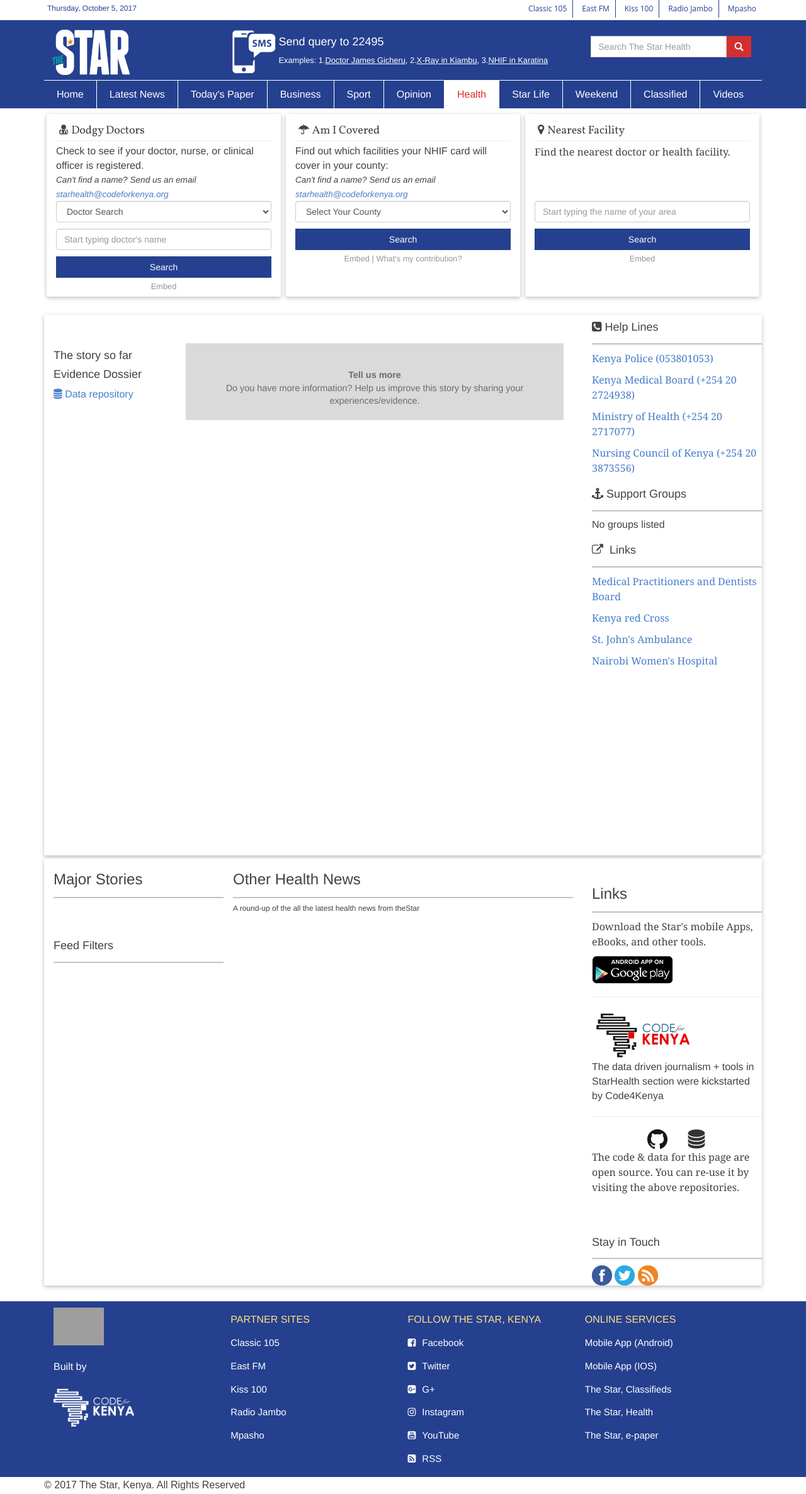
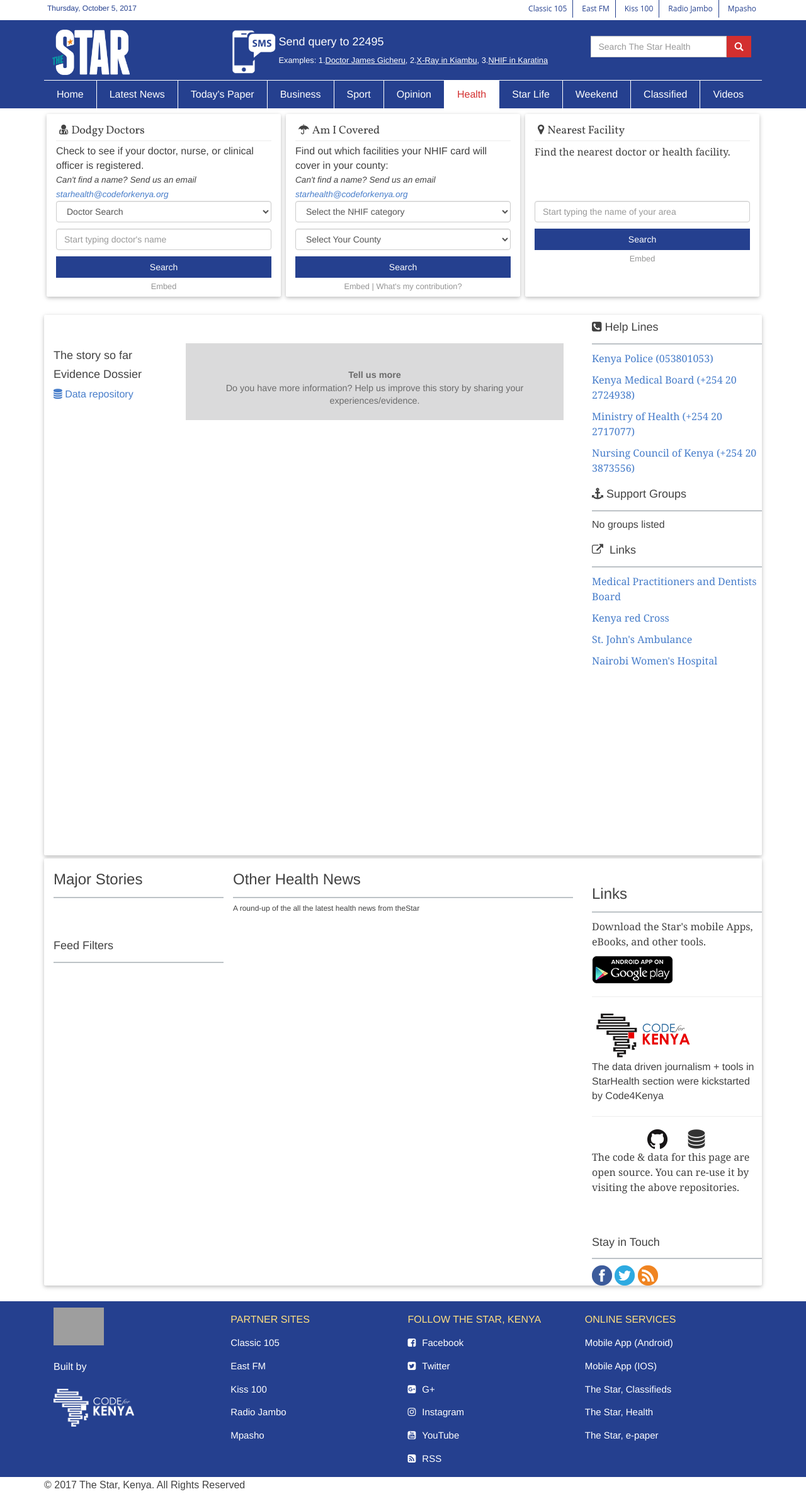
Before and after one commit to CodeForAfrica/HealthTools.KE-theStarHealth, a Jekyll site: the page built from index.html, in a window 1280 px wide. Shown: the whole page at 63% size. Built offline with Jekyll 4.4.1, drawn with Linux system fonts in a browser that asks for light colours; a script that is not in the unit is left out; comment, search, counter and statistics services are not loaded; grey boxes are pictures that could not be loaded.

Commit message:
add NHIF category list

```diff
--- a/_includes/apps/nhif.html
+++ b/_includes/apps/nhif.html
@@ -5,7 +5,14 @@
         Find out which facilities your NHIF card will cover in your county:<br/><small><em>Can't find a name? Send us an email <a href="mailto:starhealth@codeforkenya.org" target="_blank">starhealth@codeforkenya.org</a></em></small>
     </div>
     <div class="app_bottom">
-        <select id="county_select" class="form-control">
+        <select class="form-control" id="nhif-category" required>
+            <option value="0">Select the NHIF category</option>
+            <option value="nhif-inpatient">NHIF Inpatient Facility</option>
+            <option value="nhif-outpatient">NHIF Outpatient Facility</option>
+            <option value="nhif-outpatient-cs">NHIF Outpatient  CS facility</option>
+        </select>
+        <p> </p>
+        <select id="county_select" class="form-control" required>
             <option value="0">Select Your County</option>
             <option value="1">Baringo</option>
             <option value="2">Bomet</option>
```
